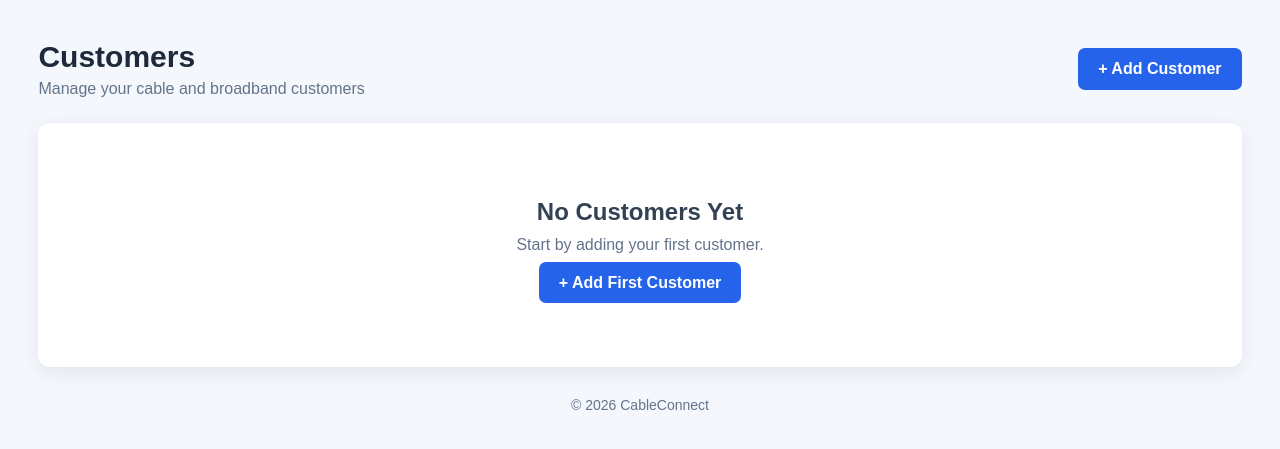
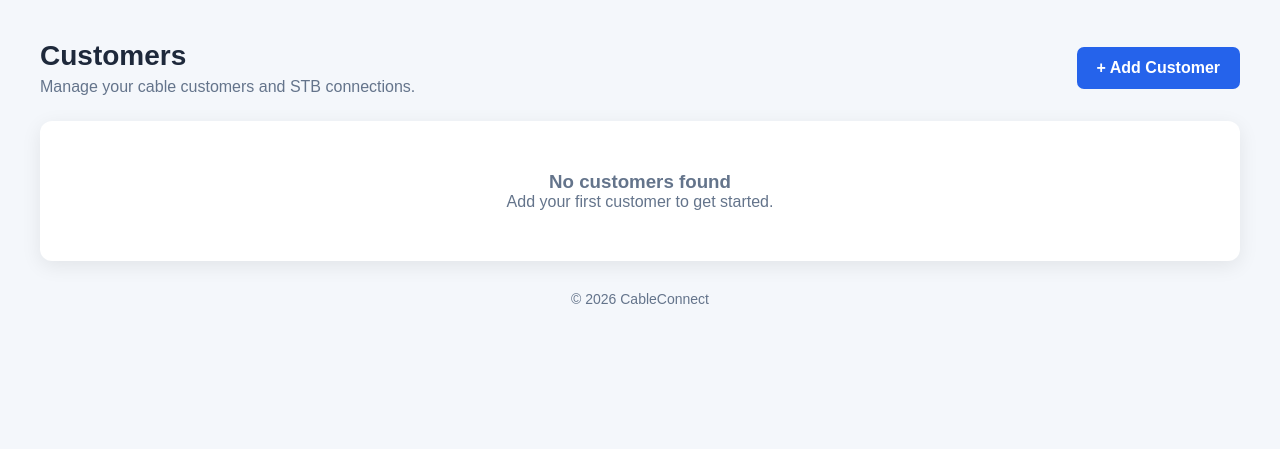
Before and after one commit to Yasodhadevi427/cable-connect, a Flask app: template backend/templates/customers.html in a window 1280 px wide. Shown: the part 68-517 px from the top of the page. Run offline with Flask 3, Linux system fonts and the light colour scheme; the template is opened without the code that fills it, so the values that code supplies are empty.

Commit message:
Update customer pages

```diff
--- a/backend/templates/customers.html
+++ b/backend/templates/customers.html
@@ -25,7 +25,6 @@
             background: #1e3a8a;
             color: white;
             padding: 20px 40px;
-
             display: flex;
             justify-content: space-between;
             align-items: center;
@@ -41,10 +40,10 @@
             opacity: 0.9;
         }
 
-        /* Main */
+        /* Main container */
         .container {
             width: 94%;
-            max-width: 1250px;
+            max-width: 1200px;
             margin: 40px auto;
         }
 
@@ -58,7 +57,7 @@
 
         .title {
             color: #1e293b;
-            font-size: 30px;
+            font-size: 28px;
         }
 
         .subtitle {
@@ -80,49 +79,50 @@
             background: #1d4ed8;
         }
 
-        /* Card */
+        /* Table card */
         .table-card {
             background: white;
             border-radius: 12px;
-            padding: 25px;
             box-shadow: 0 5px 20px rgba(0, 0, 0, 0.08);
             overflow-x: auto;
         }
 
-        /* Table */
         table {
             width: 100%;
             border-collapse: collapse;
-            min-width: 900px;
-        }
-
-        thead {
-            background: #f1f5f9;
+            min-width: 950px;
         }
 
         th {
-            padding: 14px;
+            background: #f8fafc;
+            color: #334155;
             text-align: left;
-            color: #334155;
+            padding: 15px;
             font-size: 14px;
-            border-bottom: 2px solid #e2e8f0;
+            border-bottom: 1px solid #e2e8f0;
         }
 
         td {
-            padding: 14px;
+            padding: 15px;
+            color: #475569;
             border-bottom: 1px solid #e2e8f0;
-            color: #475569;
             font-size: 14px;
         }
 
-        tbody tr:hover {
+        tr:hover {
             background: #f8fafc;
+        }
+
+        /* STB number */
+        .stb-number {
+            font-weight: bold;
+            color: #1e3a8a;
         }
 
         /* Status */
         .status {
             display: inline-block;
-            padding: 6px 12px;
+            padding: 5px 10px;
             border-radius: 20px;
             font-size: 12px;
             font-weight: bold;
@@ -138,26 +138,11 @@
             color: #991b1b;
         }
 
-        /* Amount */
-        .amount {
-            font-weight: bold;
-            color: #1e3a8a;
-        }
-
         /* Empty state */
         .empty {
             text-align: center;
             padding: 50px 20px;
             color: #64748b;
-        }
-
-        .empty h2 {
-            color: #334155;
-            margin-bottom: 10px;
-        }
-
-        .empty p {
-            margin-bottom: 20px;
         }
 
         /* Footer */
@@ -190,22 +175,13 @@
                 gap: 15px;
             }
 
-            .title {
-                font-size: 25px;
-            }
-
             .add-btn {
                 width: 100%;
                 text-align: center;
             }
-
-            .table-card {
-                padding: 15px;
-            }
         }
     </style>
 </head>
-
 
 <body>
 
@@ -226,33 +202,27 @@
     <!-- Main -->
     <main class="container">
 
-        <!-- Page heading -->
+        <!-- Title -->
         <div class="top-section">
 
             <div>
-
                 <h1 class="title">
                     Customers
                 </h1>
 
                 <p class="subtitle">
-                    Manage your cable and broadband customers
+                    Manage your cable customers and STB connections.
                 </p>
-
             </div>
 
-
-            <a
-                href="/add-customer"
-                class="add-btn"
-            >
+            <a href="/add-customer" class="add-btn">
                 + Add Customer
             </a>
 
         </div>
 
 
-        <!-- Customer table -->
+        <!-- Customer Table -->
         <div class="table-card">
 
             {% if customers %}
@@ -266,6 +236,7 @@
                         <th>Customer</th>
                         <th>Mobile</th>
                         <th>Address</th>
+                        <th>STB Number</th>
                         <th>Monthly Amount</th>
                         <th>Start Date</th>
                         <th>Status</th>
@@ -284,33 +255,31 @@
                             {{ customer.id }}
                         </td>
 
-
                         <td>
-                            <strong>
                             {{ customer.name }}
-                            </strong>
                         </td>
-
 
                         <td>
                             {{ customer.mobile }}
                         </td>
 
-
                         <td>
                             {{ customer.address }}
                         </td>
 
+                        <td>
+                            <span class="stb-number">
+                                {{ customer.stb_number }}
+                            </span>
+                        </td>
 
-                        <td class="amount">
+                        <td>
                             ₹{{ customer.monthly_amount }}
                         </td>
-
 
                         <td>
                             {{ customer.connection_start_date }}
                         </td>
-
 
                         <td>
 
@@ -323,7 +292,7 @@
                             {% else %}
 
                             <span class="status inactive">
-                                    {{ customer.status }}
+                                Inactive
                             </span>
 
                             {% endif %}
@@ -338,26 +307,17 @@
 
             </table>
 
-
             {% else %}
 
-            <!-- No customers -->
             <div class="empty">
 
-                <h2>
-                    No Customers Yet
-                </h2>
+                <h3>
+                    No customers found
+                </h3>
 
                 <p>
-                    Start by adding your first customer.
+                    Add your first customer to get started.
                 </p>
-
-                <a
-                    href="/add-customer"
-                    class="add-btn"
-                >
-                    + Add First Customer
-                </a>
 
             </div>
 
@@ -366,6 +326,7 @@
         </div>
 
 
+        <!-- Footer -->
         <div class="footer">
             © 2026 CableConnect
         </div>
```
Also changed, not shown: backend/templates/add_customer.html (+31 -3 lines). Lines whose indentation alone changed are shown as unchanged.
